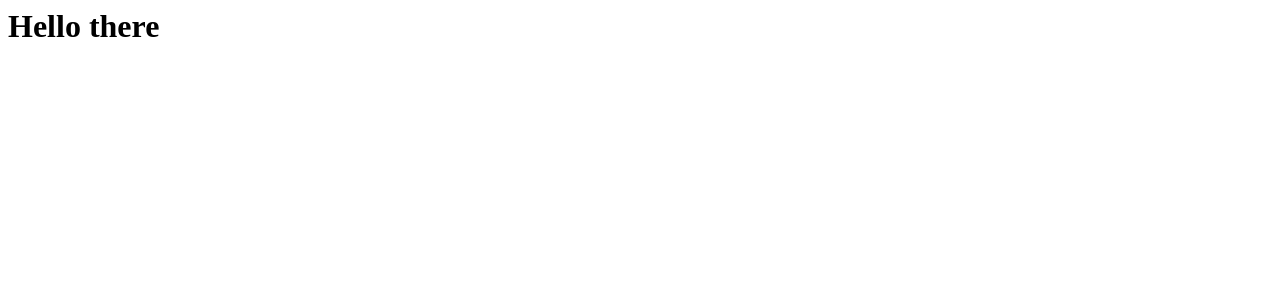
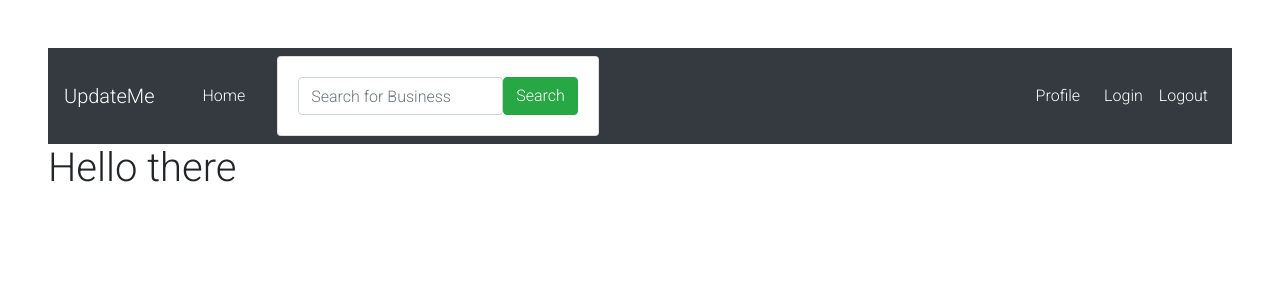
Before and after one commit to Faihope/E-Tech, a Django app: page / in a window 1280 px wide. Shown: the top 300 px of the page. Run offline with Django 3.2, Linux system fonts and the light colour scheme; some libraries are stand-ins or nearby versions.

Commit message:
Add navbar and navlinks

```diff
--- a/etech/templates/index.html
+++ b/etech/templates/index.html
@@ -1 +1,7 @@
+
+
+{% extends 'base.html'%}
+
+{% block content%}
 <h1>Hello there</h1>
+{% endblock%}
--- /dev/null
+++ b/etech/templates/navbar.html
@@ -0,0 +1,40 @@
+
+{% block content %}
+
+<nav class="navbar navbar-expand-md navbar-dark bg-dark">
+    <a href="/" style="color: white;" class="navbar-brand">UpdateMe</a>
+    <button type="button" class="navbar-toggler" data-toggle="collapse" data-target="#navbarCollapse">
+        <span class="navbar-toggler-icon"></span>
+    </button>
+
+
+
+    <div class="collapse navbar-collapse" id="navbarCollapse">
+        <div class="navbar-nav ml-4">
+            <a href="/" style="color: white;" class="nav-item nav-link">Home</a>
+
+        </div>
+
+        <form class="card card-sm ml-4 ">
+            <div class="card-body row no-gutters align-items-center">
+                <div class="col">
+                    <input type="search" name='item_name' placeholder="Search for Business"
+                        class="form-control form-control">
+
+                </div>
+                <div class="col-auto">
+                    <button class="btn btn-success" type="submit">Search</button>
+                </div>
+            </div>
+        </form>
+        <div class="navbar-nav ml-auto  ">
+
+            <a href="" style="color: white;" class="nav-item nav-link mr-sm-2">Profile</a>
+            <a href="" style="color: white;" class="nav-item nav-link ">Login</a>
+            <a href="" style="color: white;" class="nav-item nav-link">Logout</a>
+
+        </div>
+
+    </div>
+</nav>
+{% endblock%}
--- a/project/settings.py
+++ b/project/settings.py
@@ -45,6 +45,7 @@ INSTALLED_APPS = [
     'django.contrib.messages',
     'django.contrib.staticfiles',
     'etech',
+    'bootstrap4',
 ]
 
 MIDDLEWARE = [
```
